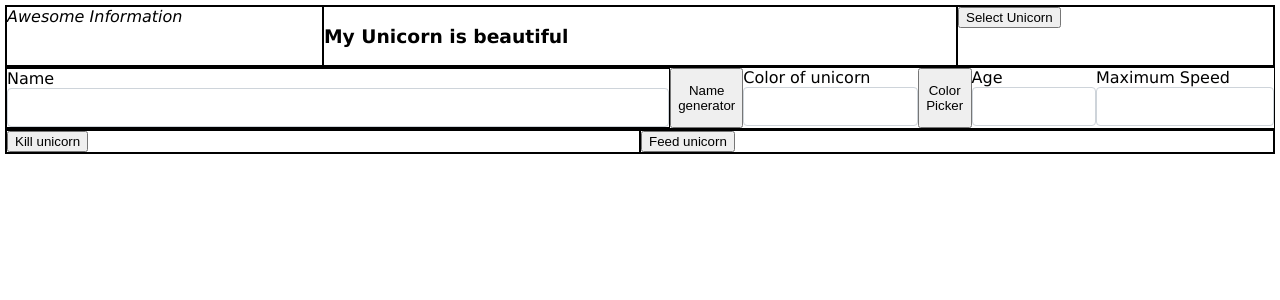
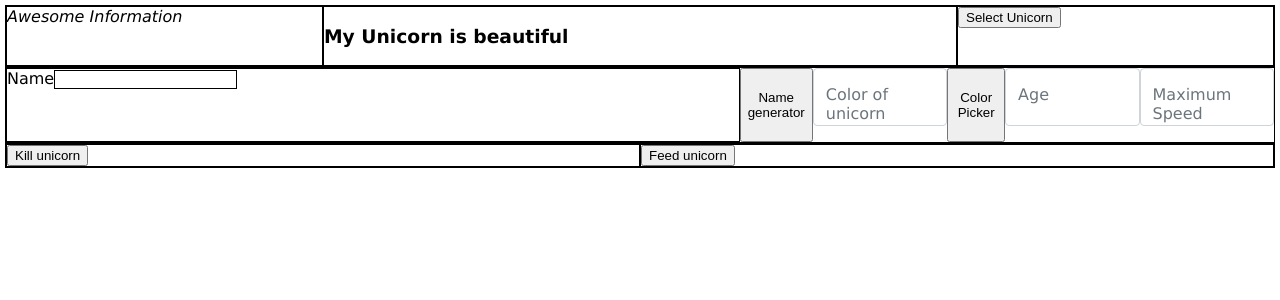
Before and after one commit to Gabbarowski/vue-template-crafter, a Vue app: page / in a window 1280 px wide. Shown: the top 300 px of the page. Built offline with nearby package versions, Linux system fonts and the light colour scheme.

Commit message:
Floating Label for Input

```diff
--- a/src/components/Input/InputTemplate.vue
+++ b/src/components/Input/InputTemplate.vue
@@ -1,7 +1,13 @@
 <template>
-  <div v-if="inputItem">
-    <LabelTemplate :label-item="inputItem.label" />
-    <input :class="inputItem.cssClasses.toString()" v-model="inputItem.value" />
+  <div v-if="inputItem" class="form-floating">
+    <input class="form-control"
+          :class="inputItem.cssClasses.toString()"
+           :id="inputItem.uuid"
+           v-model="inputItem.value"
+           :placeholder="' '"
+
+    />
+    <LabelTemplate :label-item="inputItem.label" :for="inputItem.uuid" />
   </div>
 </template>
 
--- a/src/components/Label/LabelTemplate.vue
+++ b/src/components/Label/LabelTemplate.vue
@@ -1,5 +1,5 @@
 <template>
-  <label v-if="labelItem">{{ labelItem.message }}</label>
+  <label v-if="labelItem" :for="for">{{ labelItem.message }}</label>
 </template>
 
 <script setup lang="ts">
@@ -7,7 +7,11 @@ import {PropType} from "vue";
 import {Label} from "./Label.ts";
 
 const props = defineProps({
-  labelItem: Object as PropType<Label>
+  labelItem: Object as PropType<Label>,
+  for: {
+    type: String,
+    default: ""
+  }
 })
 
 </script>
--- a/src/style.scss
+++ b/src/style.scss
@@ -83,40 +83,50 @@ body {
   border: solid 1px;
 }
 
-  /* Stile für das Label */
-.c-label {
-  display: block;
-  margin-bottom: 5px;
-  font-weight: bold;
-  color: #333;
-  font-size: 14px;
+/* Container für das Floating-Label */
+.form-floating {
+  position: relative;
+  margin-bottom: 1rem;
 }
 
 /* Stile für das Input-Feld */
-.c-input {
+.form-floating .form-control {
   width: 100%;
-  padding: 8px 12px;
-  font-size: 14px;
+  padding: 1rem 0.75rem;
+  font-size: 1rem;
   line-height: 1.5;
   color: #495057;
   background-color: #fff;
   background-clip: padding-box;
   border: 1px solid #ced4da;
-  border-radius: 4px;
+  border-radius: 0.25rem;
   transition: border-color 0.15s ease-in-out, box-shadow 0.15s ease-in-out;
   box-sizing: border-box;
 }
 
-/* Hover-Effekt für das Input-Feld */
-.c-input:hover {
-  border-color: #a0a0a0;
-}
-
-/* Fokus-Effekt für das Input-Feld */
-.c-input:focus {
-  color: #495057;
-  background-color: #fff;
+.form-floating .form-control:focus {
   border-color: #80bdff;
   outline: 0;
   box-shadow: 0 0 0 0.2rem rgba(0, 123, 255, 0.25);
 }
+
+/* Stile für das Label */
+.form-floating label {
+  position: absolute;
+  top: 0;
+  left: 0;
+  height: 100%;
+  padding: 1rem 0.75rem;
+  pointer-events: none;
+  border: 1px solid transparent;
+  transition: all 0.1s ease-in-out;
+  transform-origin: 0 0;
+  color: #6c757d;
+}
+
+/* Floating-Effekt bei Fokussierung oder Eingabe */
+.form-floating .form-control:focus ~ label,
+.form-floating .form-control:not(:placeholder-shown) ~ label {
+  transform: scale(0.85) translateY(-1rem) translateX(0.15rem);
+  color: #495057;
+}
```
